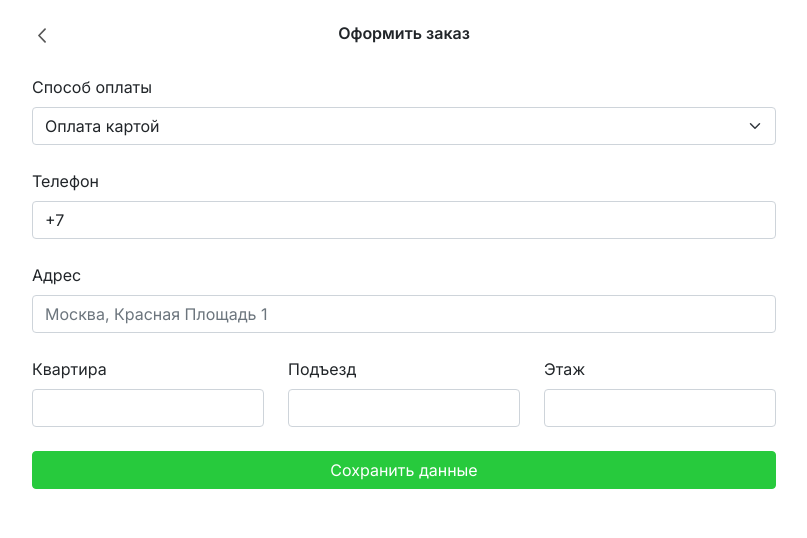
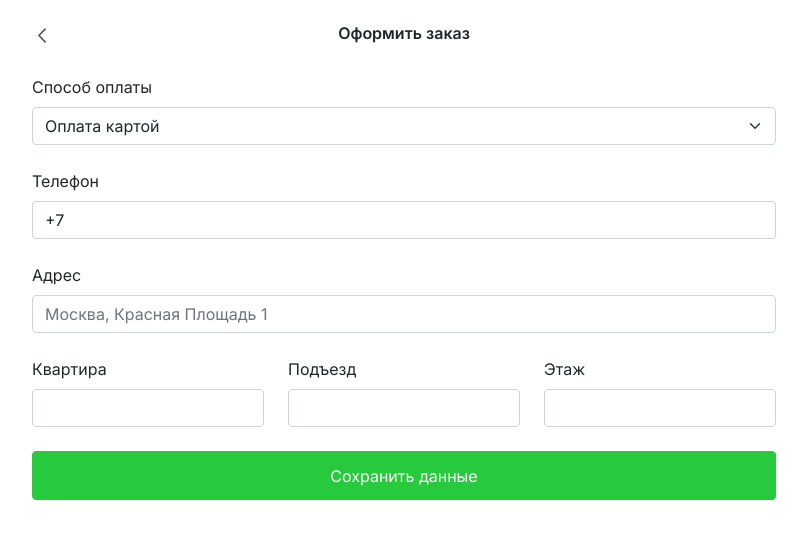
Before and after one commit to danil-rezbaev/storegram, a React (Create React App) app: page /place-order in a window 1280 px wide. Shown: the top 538 px of the page, without its empty margins (236-1043 px from the left). Built offline with nearby package versions, Linux system fonts and the light colour scheme.

Commit message:
fix: fixed .form--submit size in PlaceOrderPage.tsx

```diff
--- a/src/assets/scss/pages/placeOrder/_form.scss
+++ b/src/assets/scss/pages/placeOrder/_form.scss
@@ -15,4 +15,8 @@
     display: block;
     margin-top: 5px;
   }
+
+  .form--submit {
+    padding: 11.5px 0;
+  }
 }
--- a/src/pages/placeOrder/PlaceOrderPage.tsx
+++ b/src/pages/placeOrder/PlaceOrderPage.tsx
@@ -190,7 +190,7 @@ const PlaceOrderPage: FC<PlaceOrderPageProps> = () => {
             <Button
               type="submit"
               variant="primary"
-              className="w-100 btn-md"
+              className="form--submit w-100 btn-md"
               name="submit"
               onClick={handleBlur}
             >
```
